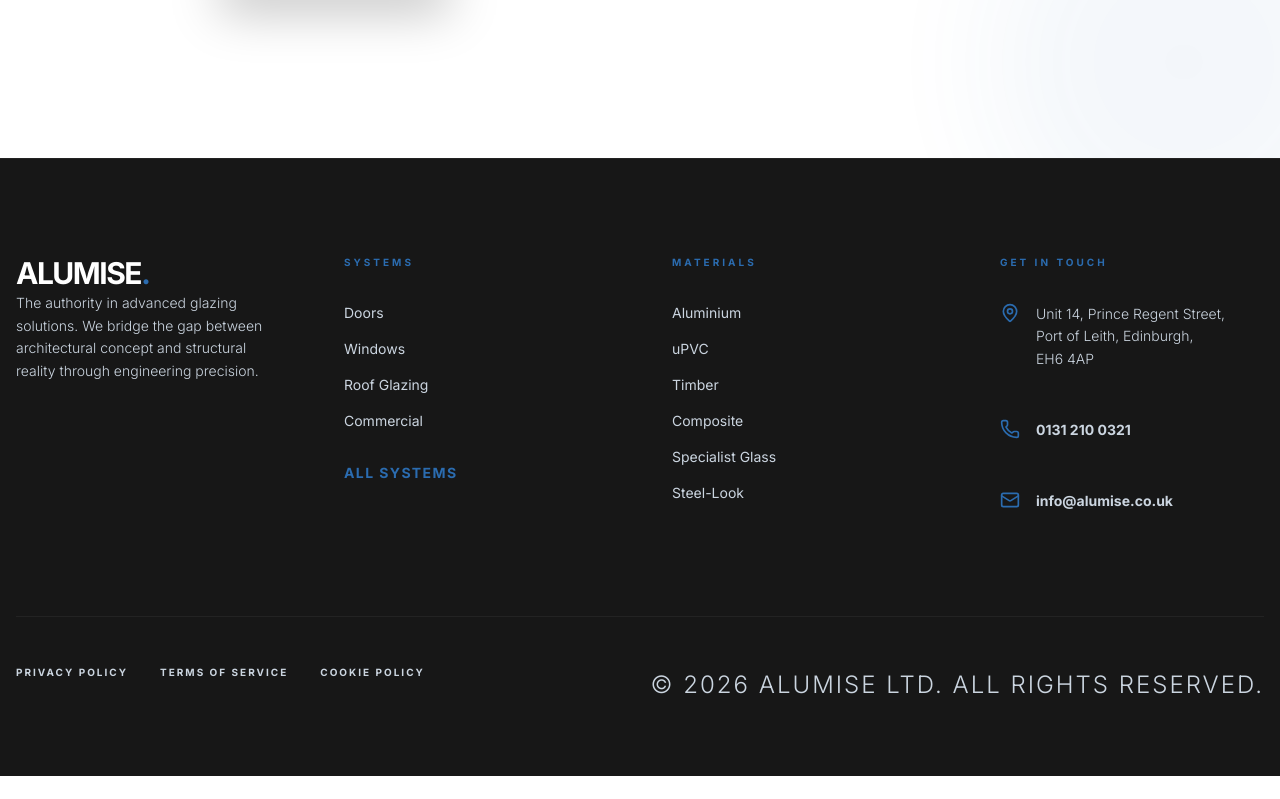
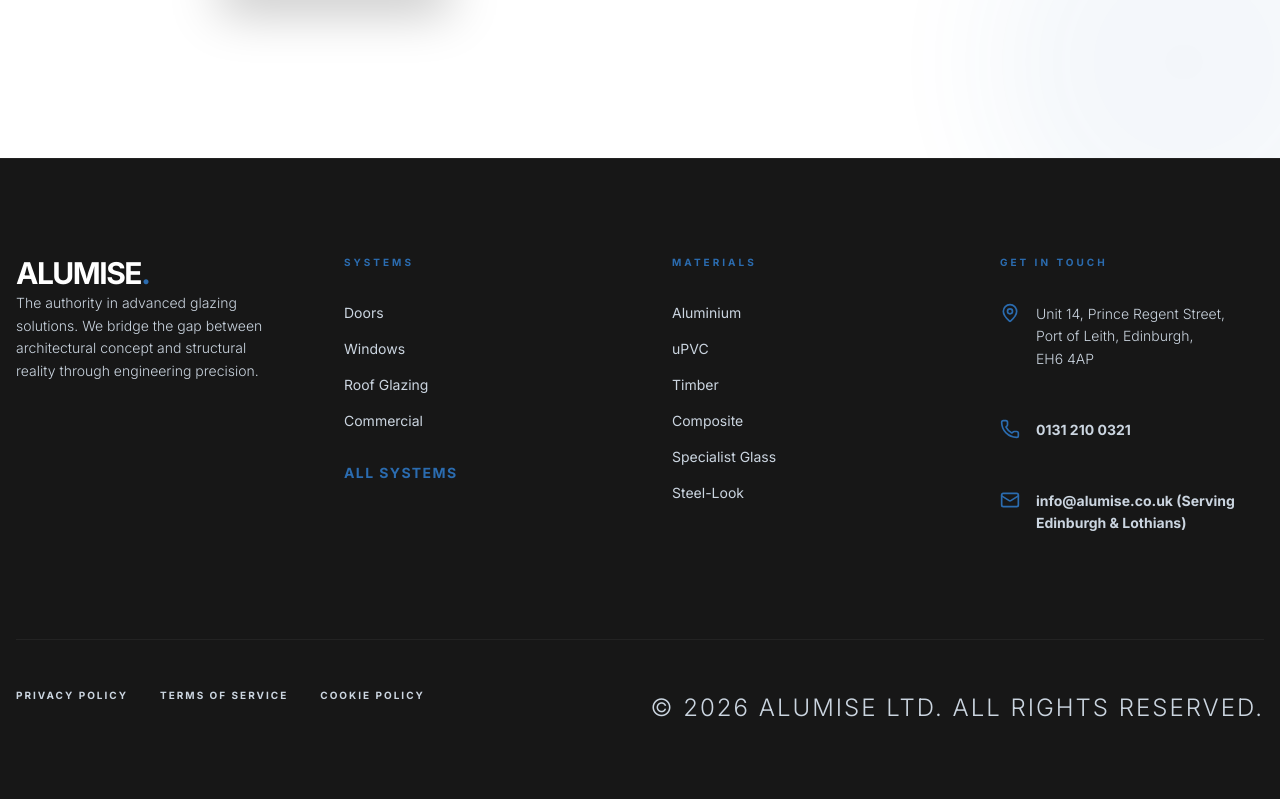
Before and after one commit to MarketingCo/alumise, a Next.js app: page / in a window 1280 px wide. Shown: the part 7074-7873 px from the top of the page. Before the commit the page ends 7850 px from the top, so only its background shows below. Built offline with nearby package versions, Linux system fonts and the light colour scheme.

Commit message:
Updated contact details in footer for Edinburgh focus

```diff
--- a/src/components/Footer.tsx
+++ b/src/components/Footer.tsx
@@ -82,7 +82,7 @@ export default function Footer() {
               </div>
               <div className="flex items-centre">
                 <Mail className="w-5 h-5 mr-4 text-brand-blue flex-shrink-0" />
-                <p className="text-sm font-bold">info@alumise.co.uk</p>
+                <p className="text-sm font-bold">info@alumise.co.uk (Serving Edinburgh & Lothians)</p>
               </div>
             </address>
           </div>
```
